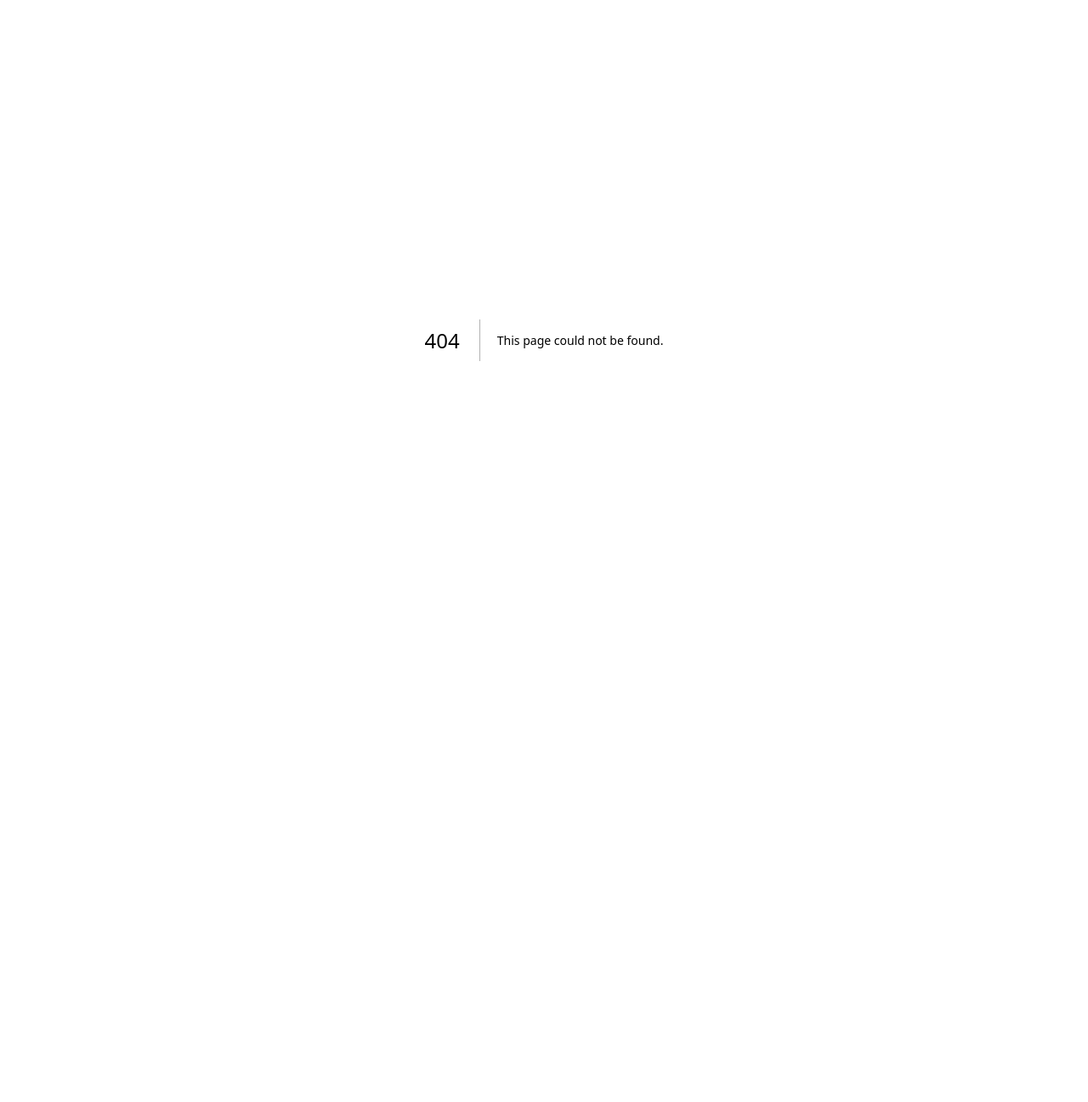
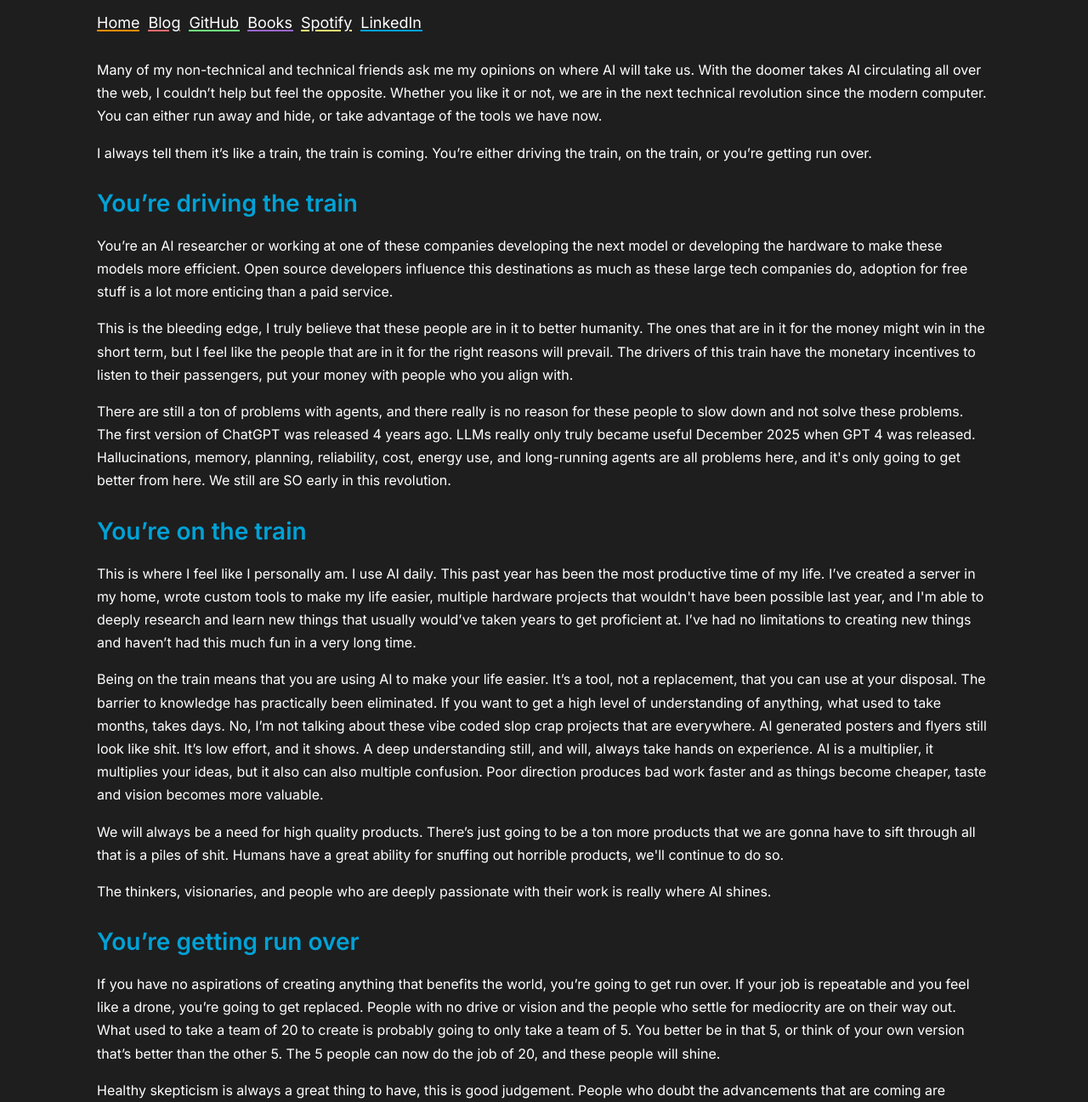
Before and after one commit to NickTheWilder/website, a Next.js app: page /blog/the-train-analogy in a window 1280 px wide. Before the commit this address had no page. Shown: the top 1297 px of the page at 85% size. Before the commit the page ends 800 px from the top, so only its background shows below. Built offline with nearby package versions, Linux system fonts and the light colour scheme; a web font is replaced by a local one.

Commit message:
choo choo

```diff
--- /dev/null
+++ b/src/app/blog/the-train-analogy/content.mdx
@@ -0,0 +1,31 @@
+Many of my non-technical and technical friends ask me my opinions on where AI will take us. With the doomer takes AI circulating all over the web, I couldn’t help but feel the opposite. Whether you like it or not, we are in the next technical revolution since the modern computer. You can either run away and hide, or take advantage of the tools we have now.
+
+I always tell them it’s like a train, the train is coming. You’re either driving the train, on the train, or you’re getting run over.
+
+## You’re driving the train
+
+You’re an AI researcher or working at one of these companies developing the next model or developing the hardware to make these models more efficient. Open source developers influence this destinations as much as these large tech companies do, adoption for free stuff is a lot more enticing than a paid service.
+
+This is the bleeding edge, I truly believe that these people are in it to better humanity. The ones that are in it for the money might win in the short term, but I feel like the people that are in it for the right reasons will prevail. The drivers of this train have the monetary incentives to listen to their passengers, put your money with people who you align with.
+
+There are still a ton of problems with agents, and there really is no reason for these people to slow down and not solve these problems. The first version of ChatGPT was released 4 years ago. LLMs really only truly became useful December 2025 when GPT 4 was released. Hallucinations, memory, planning, reliability, cost, energy use, and long-running agents are all problems here, and it's only going to get better from here. We still are SO early in this revolution.
+
+## You’re on the train
+
+This is where I feel like I personally am. I use AI daily. This past year has been the most productive time of my life. I’ve created a server in my home, wrote custom tools to make my life easier, multiple hardware projects that wouldn't have been possible last year, and I'm able to deeply research and learn new things that usually would’ve taken years to get proficient at. I’ve had no limitations to creating new things and haven’t had this much fun in a very long time.
+
+Being on the train means that you are using AI to make your life easier. It’s a tool, not a replacement, that you can use at your disposal. The barrier to knowledge has practically been eliminated. If you want to get a high level of understanding of anything, what used to take months, takes days.  No, I’m not talking about these vibe coded slop crap projects that are everywhere. AI generated posters and flyers still look like shit. It’s low effort, and it shows. A deep understanding still, and will, always take hands on experience. AI is a multiplier, it multiplies your ideas, but it also can also multiple confusion. Poor direction produces bad work faster and as things become cheaper, taste and vision becomes more valuable.
+
+We will always be a need for high quality products. There’s just going to be a ton more products that we are gonna have to sift through all that is a piles of shit. Humans have a great ability for snuffing out horrible products, we'll continue to do so.
+
+The thinkers, visionaries, and people who are deeply passionate with their work is really where AI shines.
+
+## You’re getting run over
+
+If you have no aspirations of creating anything that benefits the world, you’re going to get run over. If your job is repeatable and you feel like a drone, you’re going to get replaced. People with no drive or vision and the people who settle for mediocrity are on their way out. What used to take a team of 20 to create is probably going to only take a team of 5. You better be in that 5, or think of your own version that’s better than the other 5. The 5 people can now do the job of 20, and these people will shine.
+
+Healthy skepticism is always a great thing to have, this is good judgement. People who doubt the advancements that are coming are essential for good alignment for what's to come. If people don't speak up about what the strongly feel is right then we won't get anywhere good. There is no drive to innovate if there is no real demand for it. For example, I believe the news cycle of AI draining out water supply and our power grids going to fail is going to drive people to create new advancements in hardware to better efficiently handle these models.
+
+The sooner you come to terms with AI and accept it as a reality, the sooner you can position yourself to a withstand the times we are in. What will become invaluable in the future are people who learn to develop domain knowledge, communication, adaptability, and ownership. The baseline for "good enough" is rapidly becoming higher and that couldn't excite me more.
+
+Buckle up, we're in for a ride.
--- /dev/null
+++ b/src/app/blog/the-train-analogy/page.tsx
@@ -0,0 +1,12 @@
+"use client";
+import type { JSX } from "react";
+import Content from "./content.mdx";
+import BlogContainer from "@/components/blogContainer";
+
+export default function Post(): JSX.Element {
+    return (
+        <BlogContainer>
+            <Content />
+        </BlogContainer>
+    );
+}
```
Also changed, not shown: src/app/blog/data.ts (+7 -0 lines).
